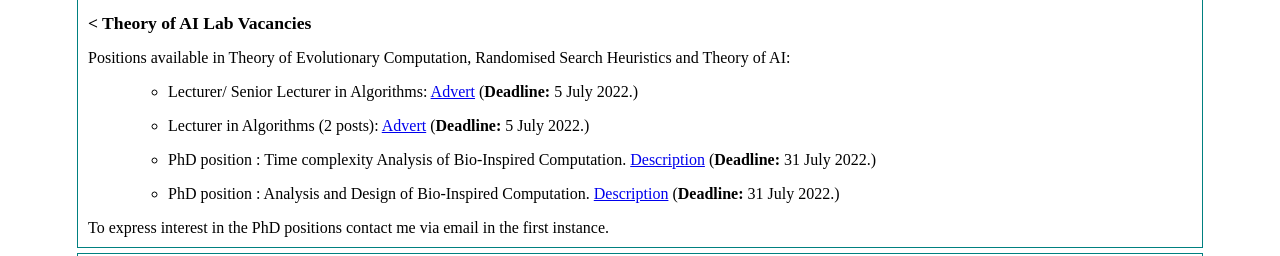
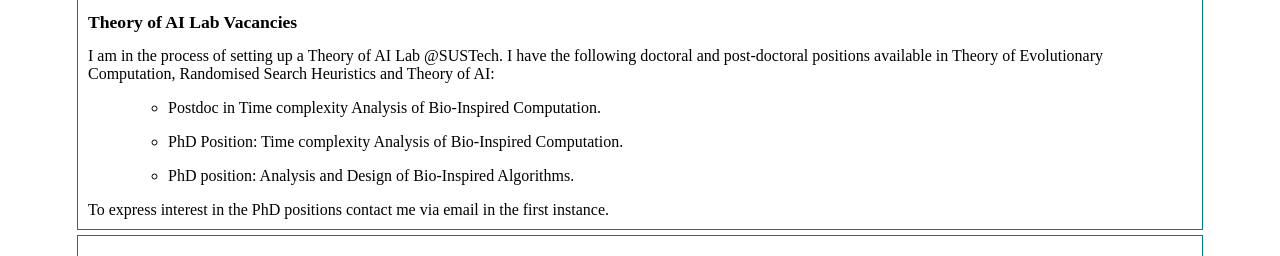
Before and after one commit to peteroliveto/peteroliveto.github.io, a plain HTML site: page index.html in a window 1280 px wide. Shown: the part 462-718 px from the top of the page. Drawn offline with Linux system fonts and the light colour scheme.

Commit message:
vacancies

```diff
--- a/index.html
+++ b/index.html
@@ -97,10 +97,12 @@
 
 
   <div class="cell">
+
+<!--
 <ul>
 <a href="https://staffwww.dcs.shef.ac.uk/people/P.Oliveto/rig/"> <img style="width: 250px; float: right" src="images/rigorous_logo.jpg" alt="rigorous_logo.jpg" /> </a>
 </ul>
-
+-->
 
 
                         <h2> Research Interests </h2>
@@ -122,31 +124,28 @@ My main research interests are in bio-inspired computation, randomised search he
 
 
 
-<h2>< Theory of AI Lab Vacancies </h2>
+<h2>Theory of AI Lab Vacancies </h2>
 
-Positions available in Theory of Evolutionary Computation, Randomised Search Heuristics and Theory of AI:
+I am in the process of setting up a Theory of AI Lab @SUSTech.
+I have the following doctoral and post-doctoral positions available in Theory of Evolutionary Computation, Randomised Search Heuristics and Theory of AI:
 <ul><ul>
+
 
 <li><ul class="publication">
 <li class="pubother">
-Lecturer/ Senior Lecturer in Algorithms: <a href="https://www.jobs.ac.uk/job/CQL118/lecturer-senior-lecturer-in-algorithms">Advert</a> (<strong>Deadline: </strong> 5 July 2022.)
-</li> </ul></li>
-
-<li><ul class="publication">
-<li class="pubother">
-Lecturer in Algorithms (2 posts): <a href="https://www.jobs.ac.uk/job/CQL110/lecturer-in-algorithms-two-posts">Advert</a> (<strong>Deadline: </strong> 5 July 2022.)
+Postdoc in Time complexity Analysis of Bio-Inspired Computation.
 
 </li> </ul></li>
 
 <li><ul class="publication">
 <li class="pubother">
-PhD position : Time complexity Analysis of Bio-Inspired Computation. <a href="images/PhDAdvert-Theory.pdf">Description<a/> (<strong>Deadline: </strong> 31 July 2022.)
+PhD Position: Time complexity Analysis of Bio-Inspired Computation.
 
 </li> </ul></li>
 
 <li><ul class="publication">
 <li class="pubother">
-PhD position : Analysis and Design of Bio-Inspired Computation. <a href="images/PhDAdvert-Experiments.pdf">Description<a/> (<strong>Deadline: </strong> 31 July 2022.)
+PhD position: Analysis and Design of Bio-Inspired Algorithms.
 
 </li> </ul></li> </ul> </ul>
 
```
